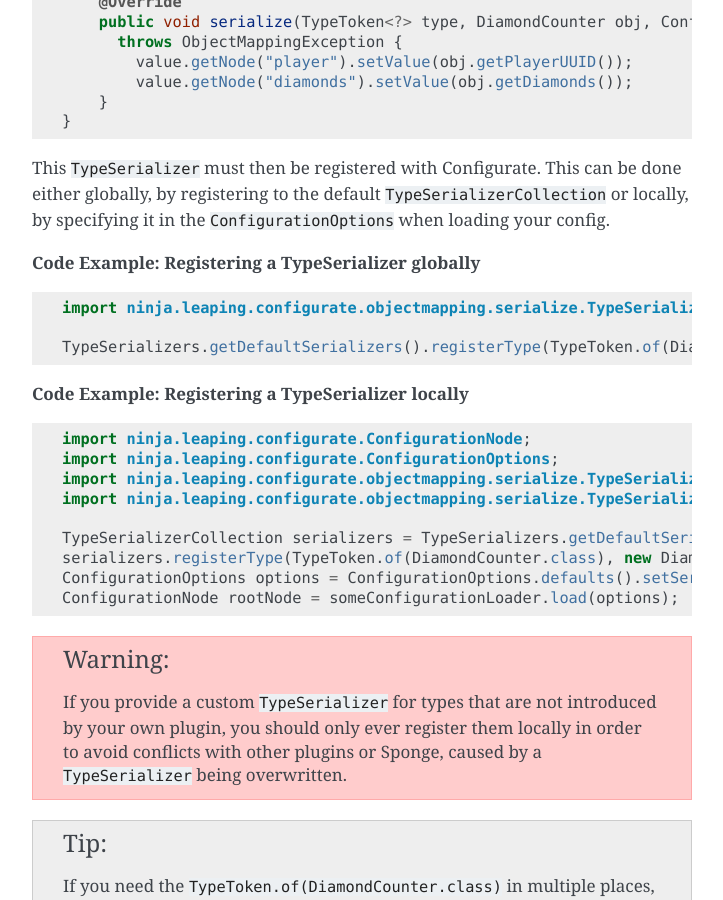
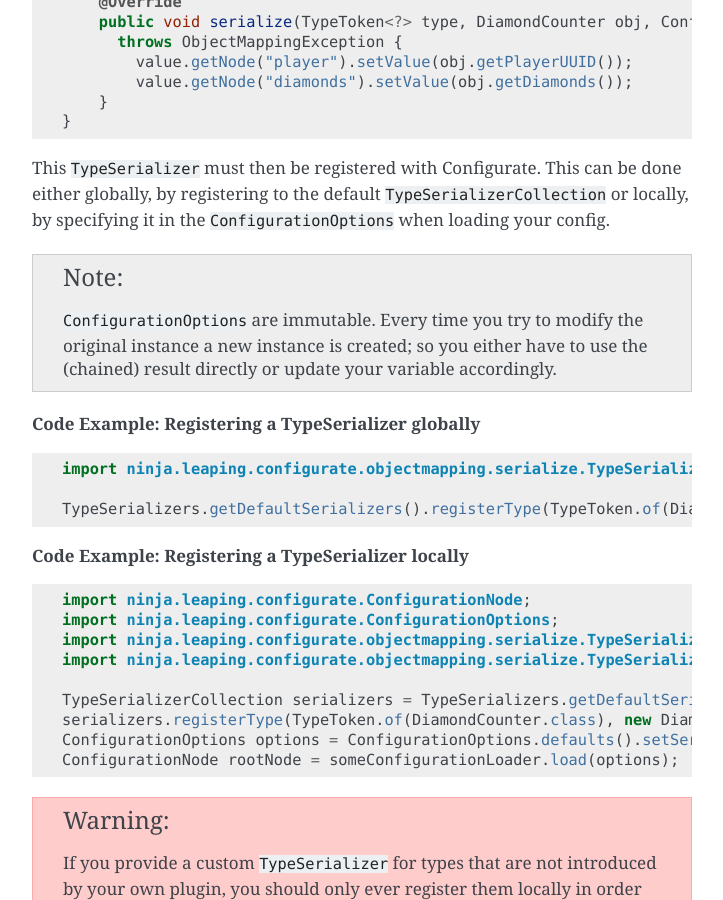
Before and after one commit to SpongePowered/SpongeDocs, a Sphinx documentation site: the page built from source/plugin/configuration/serialization.rst, in a window 1280 px wide and 900 px high, scrolled down 1481 px. Shown: the whole window, without its empty margins (388-1111 px from the left). Built offline with Sphinx 7.4.7, drawn with Linux system fonts in a browser that asks for light colours; pages that are not in the unit, such as notebooks, are missing from menus; cross-references to code outside the pages are shown as plain code.

Commit message:
Mention immutability of ConfigurationOptions. Fixes #553

```diff
--- a/source/plugin/configuration/serialization.rst
+++ b/source/plugin/configuration/serialization.rst
@@ -87,6 +87,11 @@ one to create an object from a given configuration node.
 This ``TypeSerializer`` must then be registered with Configurate. This can be done either globally, by registering to
 the default :javadoc:`TypeSerializerCollection` or locally, by specifying it in the :javadoc:`ConfigurationOptions`
 when loading your config.
+
+.. note::
+
+    ``ConfigurationOptions`` are immutable. Every time you try to modify the original instance a new instance is
+    created; so you either have to use the (chained) result directly or update your variable accordingly.
 
 **Code Example: Registering a TypeSerializer globally**
 
```
